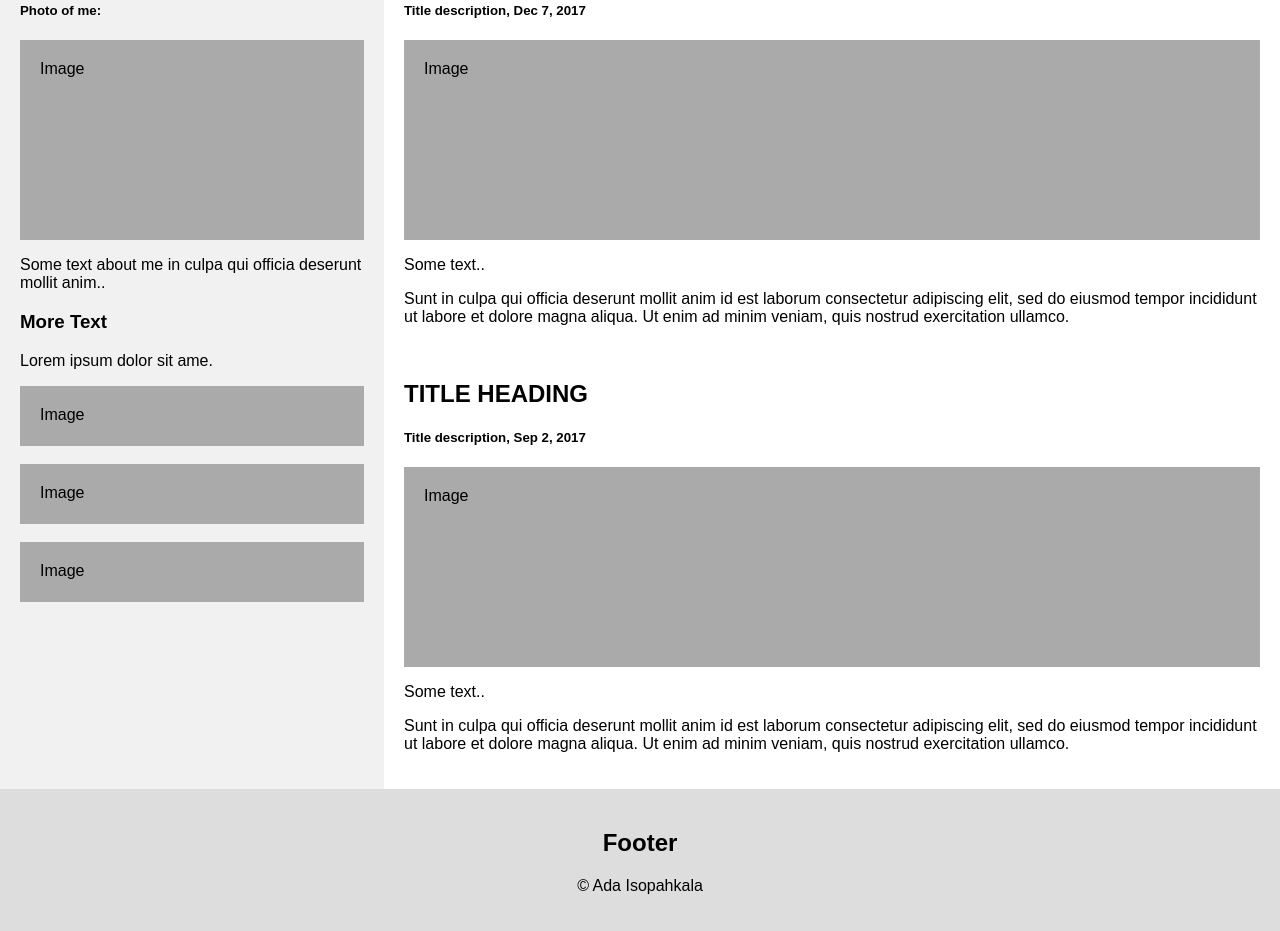
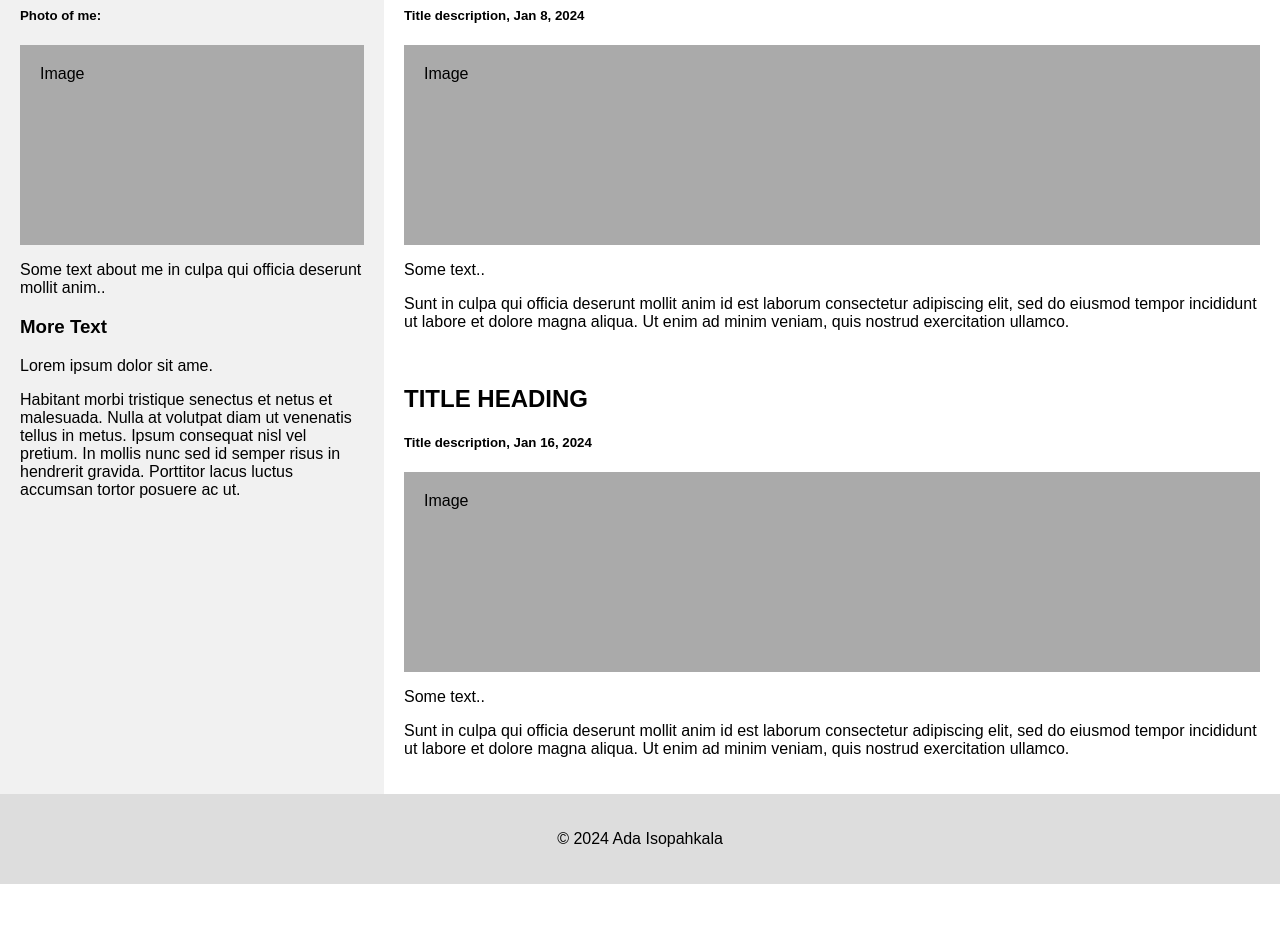
Before and after one commit to adaeerika/IndividualTasks, a plain HTML site: page exercise5.html in a window 1280 px wide. Shown: the part 338-1269 px from the top of the page. After the commit the page ends 1222 px from the top, so only its background shows below. Drawn offline with Linux system fonts and the light colour scheme.

Commit message:
lisää muokkauksia

```diff
--- a/css/exercise5.css
+++ b/css/exercise5.css
@@ -21,6 +21,7 @@
     display: flex;
     background-color: #dbdbdb;
     margin-top: 5px;
+    margin-bottom: 5px;
   }
 
   /* Style the navigation bar links */
@@ -43,7 +44,6 @@
     flex-wrap: wrap;
   }
 
-  /* Create two unequal columns that sits next to each other */
   /* Sidebar/left column */
   .side {
     flex: 30%;
@@ -58,7 +58,7 @@
     padding: 20px;
   }
 
-  /* Fake image, just for this example */
+  /* Fake image */
   .fakeimg {
     background-color: #aaa;
     width: 100%;
@@ -72,7 +72,7 @@
     background: #ddd;
   }
 
-  /* Responsive layout - when the screen is less than 700px wide, make the two columns stack on top of each other instead of next to each other */
+  /* Responsive layout - when the screen is less than 700px wide */
   @media screen and (max-width: 700px) {
     .row, .navbar {
       flex-direction: column;
--- a/exercise5.html
+++ b/exercise5.html
@@ -4,7 +4,7 @@
         <meta charset="UTF-8">
         <meta name="viewport" content="width=device-width, initial-scale=1.0">
         <link rel="stylesheet" href="css/exercise5.css">
-        <title>Document</title>
+        <title>Exercise 5 - Flexbox layout</title>
     </head>
 
     <body>
@@ -29,30 +29,41 @@
             <div class="fakeimg" style="height:200px;">Image</div>
                 <p>Some text about me in culpa qui officia deserunt mollit anim..</p>
                 <h3>More Text</h3>
-            <p>Lorem ipsum dolor sit ame.</p>
-            <div class="fakeimg" style="height:60px;">Image</div><br>
-            <div class="fakeimg" style="height:60px;">Image</div><br>
-            <div class="fakeimg" style="height:60px;">Image</div>
+                <p> Lorem ipsum dolor sit ame.</p>
+                <p>
+                    Habitant morbi tristique senectus et netus et malesuada.
+                    Nulla at volutpat diam ut venenatis tellus in metus.
+                    Ipsum consequat nisl vel pretium. In mollis nunc sed id semper risus in
+                    hendrerit gravida. Porttitor lacus luctus accumsan tortor posuere ac ut.
+                </p>
             </div>
             <div class="main">
                 <h2>TITLE HEADING</h2>
-            <h5>Title description, Dec 7, 2017</h5>
+                <h5>Title description, Jan 8, 2024</h5>
                 <div class="fakeimg" style="height:200px;">Image</div>
                 <p>Some text..</p>
-            <p>Sunt in culpa qui officia deserunt mollit anim id est laborum consectetur adipiscing elit, sed do eiusmod tempor incididunt ut labore et dolore magna aliqua. Ut enim ad minim veniam, quis nostrud exercitation ullamco.</p>
+                <p>
+                    Sunt in culpa qui officia deserunt mollit anim id est laborum consectetur
+                    adipiscing elit, sed do eiusmod tempor incididunt ut labore et dolore magna aliqua.
+                    Ut enim ad minim veniam, quis nostrud exercitation ullamco.
+                </p>
                 <br>
                 <h2>TITLE HEADING</h2>
-            <h5>Title description, Sep 2, 2017</h5>
+                <h5>Title description, Jan 16, 2024</h5>
                 <div class="fakeimg" style="height:200px;">Image</div>
                     <p>Some text..</p>
-            <p>Sunt in culpa qui officia deserunt mollit anim id est laborum consectetur adipiscing elit, sed do eiusmod tempor incididunt ut labore et dolore magna aliqua. Ut enim ad minim veniam, quis nostrud exercitation ullamco.</p>
+                    <p>
+                        Sunt in culpa qui officia deserunt mollit anim id est laborum
+                        consectetur adipiscing elit, sed do eiusmod tempor incididunt ut
+                        labore et dolore magna aliqua. Ut enim ad minim veniam, quis nostrud
+                        exercitation ullamco.
+                    </p>
             </div>
         </div>
 
         <!-- Footer -->
         <div class="footer">
-            <h2>Footer</h2>
-            <p>&copy; Ada Isopahkala</p>
+            <p>&copy; 2024 Ada Isopahkala</p>
         </div>
 
     </body>
```
Also changed, not shown: index.html (+1 -1 lines). Lines whose indentation alone changed are shown as unchanged.
